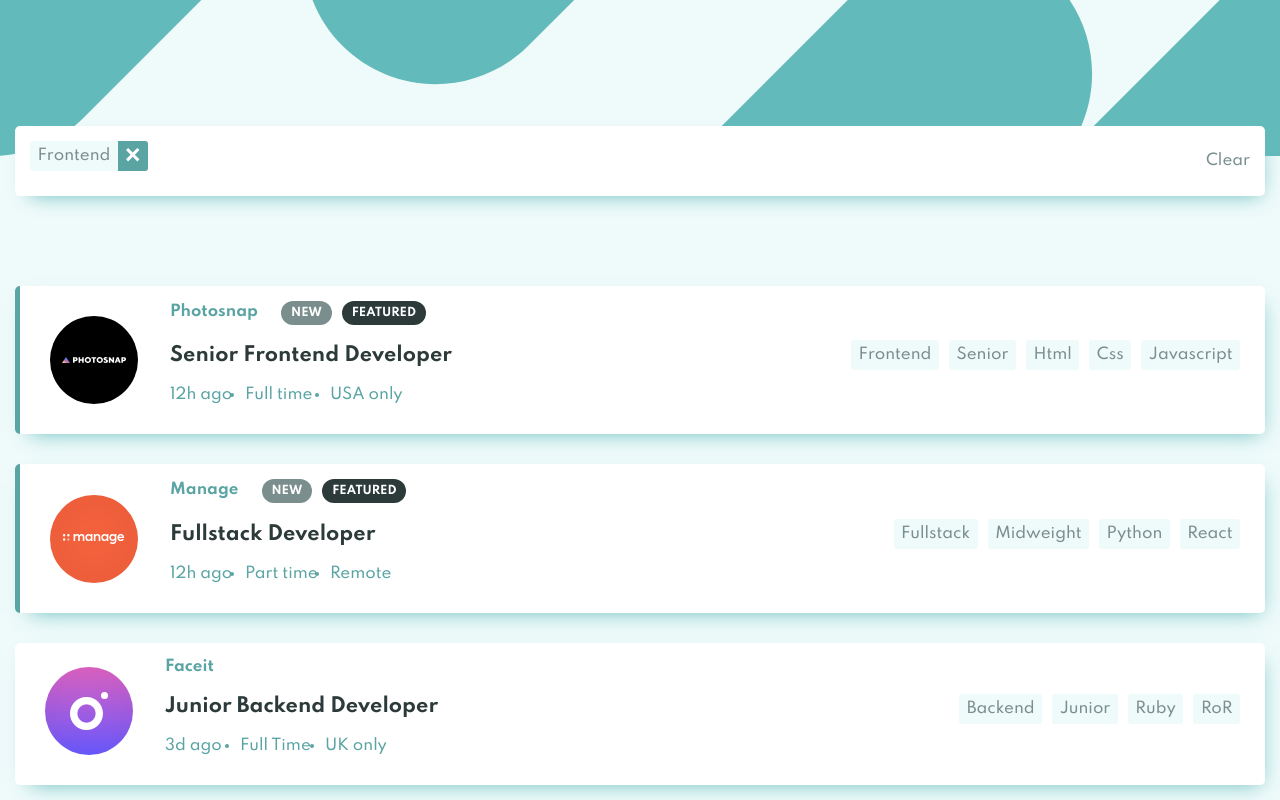
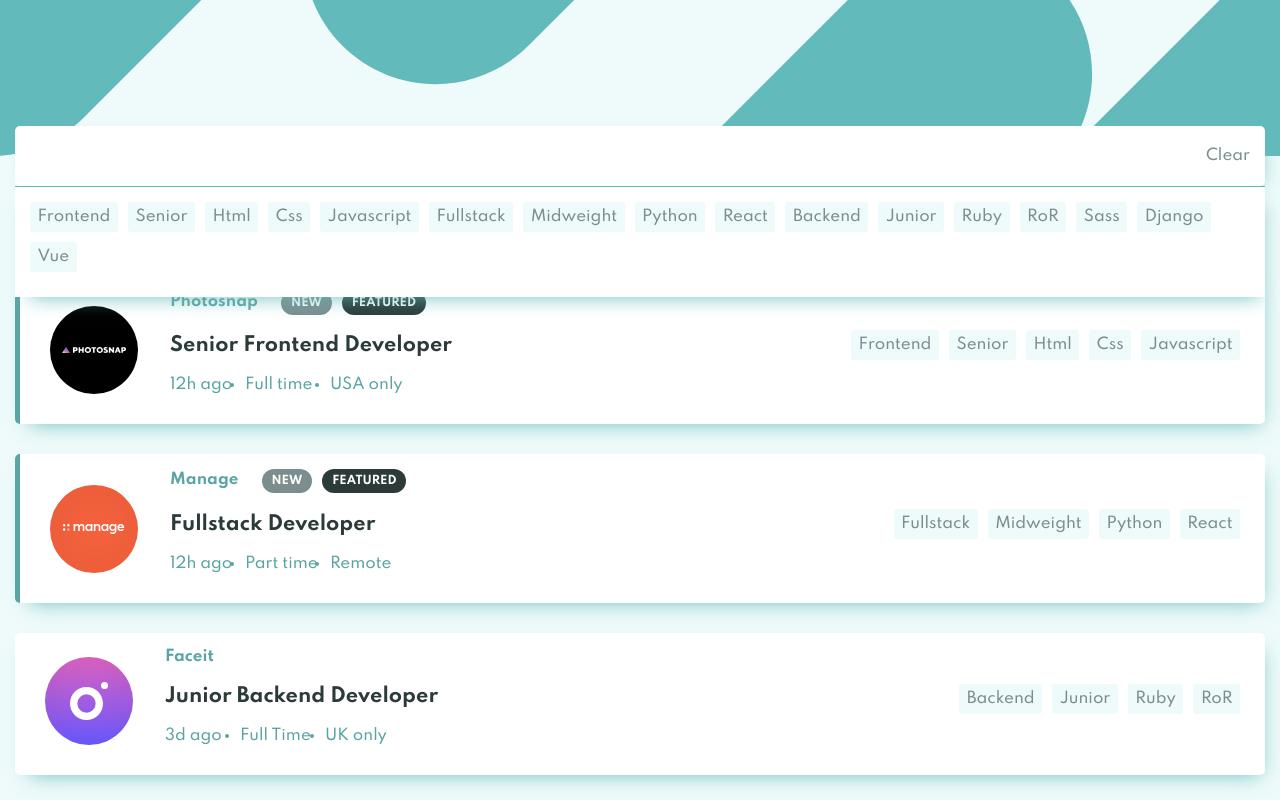
Before and after one commit to josemunozr/job-listing, a React app: page / in a window 1280 px wide. Shown: the top 800 px of the page. Built offline with nearby package versions, Linux system fonts and the light colour scheme.

Commit message:
tag added to list tags filtered

```diff
--- a/src/components/Card.jsx
+++ b/src/components/Card.jsx
@@ -95,7 +95,7 @@ const Card = (props) => {
       <ListTagsStyled>
         {
           tags && tags.map((tag) => (
-            <Tag name={tag.name} key={tag.code} />
+            <Tag tag={tag} key={tag.code} />
           ))
         }
       </ListTagsStyled>
--- a/src/components/Filter.jsx
+++ b/src/components/Filter.jsx
@@ -1,4 +1,4 @@
-import React from 'react';
+import React, { useState } from 'react';
 import styled from 'styled-components';
 import Tag from './Tag';
 
@@ -14,6 +14,7 @@ const FilterStyled = styled.div`
   display: flex;
   align-items: center;
   justify-content: space-between;
+  position: relative;
 `;
 
 const ClearStyled = styled.p`
@@ -25,17 +26,57 @@ const ClearStyled = styled.p`
   }
 `;
 
-const Filter = () => {
+const ListTagsContainer = styled.div`
+  background-color: white;
+  box-shadow: 5px 9px 20px -10px #63babb;
+  border-top: 1px solid #63babb;
+  width: 100%;
+  position: absolute;
+  top: 60px;
+  left: 0;
+  padding: 1em;
+  z-index: 1;
+  display: flex;
+  flex-wrap: wrap;
+`;
+
+const Filter = ({ tagList }) => {
+  const listTagsToFilter = tagList.slice();
+  const [filteredTags, setFilteredTags] = useState([]);
+
+  function handleAddTagToFilter(tag) {
+    setFilteredTags((filteredTags) => [...filteredTags, tag]);
+  }
+
   return (
     <FilterStyled>
       <div>
-        <Tag name='Frontend' removeActive />
+        {
+          filteredTags && filteredTags.map((tag) => (
+            <Tag
+              tag={tag}
+              key={tag.code}
+              removeActive
+            />
+          ))
+        }
       </div>
       <div>
-        <ClearStyled>
+        <ClearStyled onClick={() => setFilteredTags([])}>
           Clear
         </ClearStyled>
       </div>
+      <ListTagsContainer>
+        {
+          listTagsToFilter && listTagsToFilter.map((tag) => (
+            <Tag
+              tag={tag}
+              key={tag.code}
+              handleClick={handleAddTagToFilter}
+            />
+          ))
+        }
+      </ListTagsContainer>
     </FilterStyled>
   );
 };
--- a/src/components/Tag.jsx
+++ b/src/components/Tag.jsx
@@ -34,9 +34,9 @@ const IconRemoveStyled = styled.div`
   cursor: pointer;
 `;
 
-const Tag = ({ name, removeActive }) => (
-  <TagStyled removeActive={removeActive}>
-    <span>{name}</span>
+const Tag = ({ tag, removeActive, handleClick }) => (
+  <TagStyled removeActive={removeActive} onClick={() => handleClick(tag)}>
+    <span>{tag.name}</span>
     {removeActive && (
       <IconRemoveStyled>
         <img src={iconRemove} alt='remove' />
```
